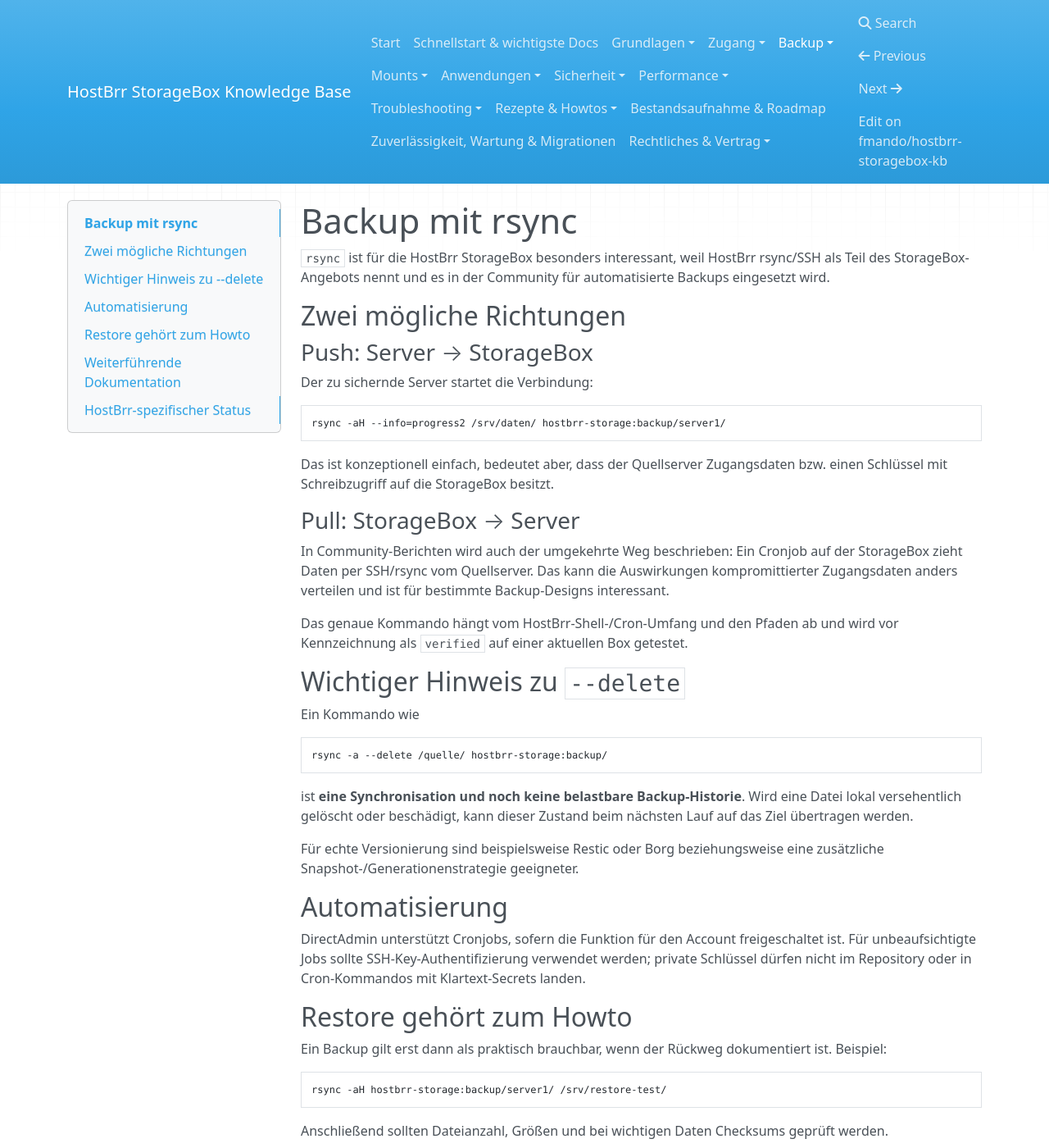
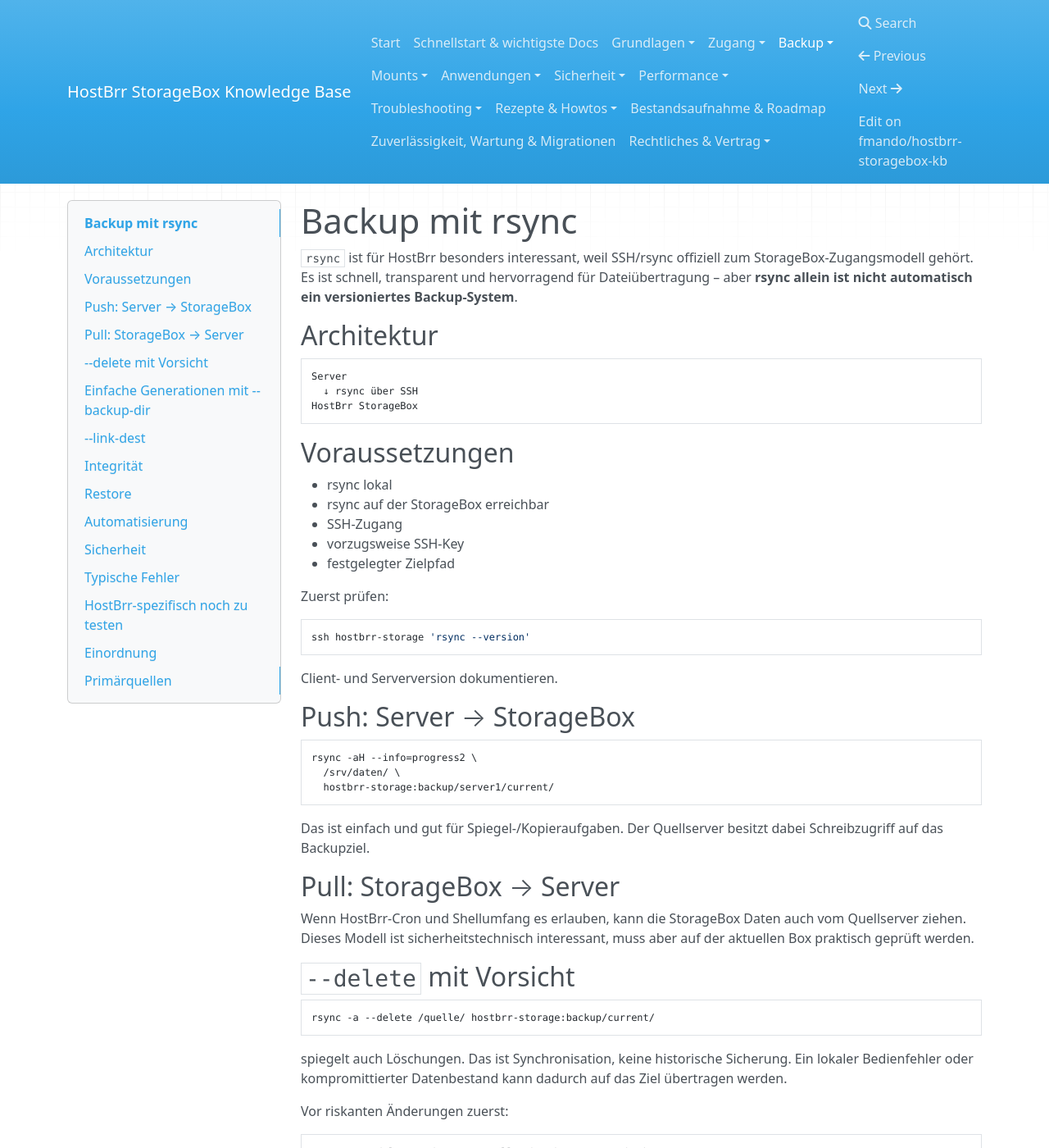
Before and after one commit to fmando/hostbrr-storagebox-kb, an MkDocs documentation site: the page built from docs/03-backup/rsync.md, in a window 1280 px wide and 1400 px high. Shown: the whole window at 82% size. Built offline with MkDocs 1.6.1, drawn with Linux system fonts in a browser that asks for light colours; nearby versions of some CDN libraries; some of the changed text lies outside the part shown.

Commit message:
Audit and expand rsync backup guide

````diff
--- a/docs/03-backup/rsync.md
+++ b/docs/03-backup/rsync.md
@@ -4,68 +4,159 @@
 status: community-reported
 last_reviewed: 2026-08-24
 ---
-
 # Backup mit rsync
 
-`rsync` ist für die HostBrr StorageBox besonders interessant, weil HostBrr rsync/SSH als Teil des StorageBox-Angebots nennt und es in der Community für automatisierte Backups eingesetzt wird.
+`rsync` ist für HostBrr besonders interessant, weil SSH/rsync offiziell zum StorageBox-Zugangsmodell gehört. Es ist schnell, transparent und hervorragend für Dateiübertragung – aber **rsync allein ist nicht automatisch ein versioniertes Backup-System**.
 
-## Zwei mögliche Richtungen
+## Architektur
 
-### Push: Server → StorageBox
+```text
+Server
+  ↓ rsync über SSH
+HostBrr StorageBox
+```
 
-Der zu sichernde Server startet die Verbindung:
+## Voraussetzungen
+
+- rsync lokal
+- rsync auf der StorageBox erreichbar
+- SSH-Zugang
+- vorzugsweise SSH-Key
+- festgelegter Zielpfad
+
+Zuerst prüfen:
 
 ```bash
-rsync -aH --info=progress2 /srv/daten/ hostbrr-storage:backup/server1/
+ssh hostbrr-storage 'rsync --version'
 ```
 
-Das ist konzeptionell einfach, bedeutet aber, dass der Quellserver Zugangsdaten bzw. einen Schlüssel mit Schreibzugriff auf die StorageBox besitzt.
+Client- und Serverversion dokumentieren.
 
-### Pull: StorageBox → Server
-
-In Community-Berichten wird auch der umgekehrte Weg beschrieben: Ein Cronjob auf der StorageBox zieht Daten per SSH/rsync vom Quellserver. Das kann die Auswirkungen kompromittierter Zugangsdaten anders verteilen und ist für bestimmte Backup-Designs interessant.
-
-Das genaue Kommando hängt vom HostBrr-Shell-/Cron-Umfang und den Pfaden ab und wird vor Kennzeichnung als `verified` auf einer aktuellen Box getestet.
-
-## Wichtiger Hinweis zu `--delete`
-
-Ein Kommando wie
+## Push: Server → StorageBox
 
 ```bash
-rsync -a --delete /quelle/ hostbrr-storage:backup/
+rsync -aH --info=progress2 \
+  /srv/daten/ \
+  hostbrr-storage:backup/server1/current/
 ```
 
-ist **eine Synchronisation und noch keine belastbare Backup-Historie**. Wird eine Datei lokal versehentlich gelöscht oder beschädigt, kann dieser Zustand beim nächsten Lauf auf das Ziel übertragen werden.
+Das ist einfach und gut für Spiegel-/Kopieraufgaben. Der Quellserver besitzt dabei Schreibzugriff auf das Backupziel.
 
-Für echte Versionierung sind beispielsweise Restic oder Borg beziehungsweise eine zusätzliche Snapshot-/Generationenstrategie geeigneter.
+## Pull: StorageBox → Server
+
+Wenn HostBrr-Cron und Shellumfang es erlauben, kann die StorageBox Daten auch vom Quellserver ziehen. Dieses Modell ist sicherheitstechnisch interessant, muss aber auf der aktuellen Box praktisch geprüft werden.
+
+## `--delete` mit Vorsicht
+
+```bash
+rsync -a --delete /quelle/ hostbrr-storage:backup/current/
+```
+
+spiegelt auch Löschungen. Das ist Synchronisation, keine historische Sicherung. Ein lokaler Bedienfehler oder kompromittierter Datenbestand kann dadurch auf das Ziel übertragen werden.
+
+Vor riskanten Änderungen zuerst:
+
+```bash
+rsync -a --delete --dry-run /quelle/ hostbrr-storage:backup/current/
+```
+
+## Einfache Generationen mit `--backup-dir`
+
+rsync kann ersetzte oder gelöschte Dateien in ein separates Verzeichnis verschieben:
+
+```bash
+STAMP=$(date +%F-%H%M)
+rsync -a --delete \
+  --backup \
+  --backup-dir="../versions/$STAMP" \
+  /srv/daten/ \
+  hostbrr-storage:backup/server1/current/
+```
+
+Damit entsteht eine einfache Historie. Sie ersetzt aber nicht automatisch die komfortablen Snapshot-, Retention- und Integritätsfunktionen von Restic/Kopia/Borg.
+
+## `--link-dest`
+
+rsync kann unveränderte Dateien über Hardlinks aus einer vorherigen Generation übernehmen. Das ermöglicht klassische Snapshot-Verzeichnisbäume mit geringem Mehrverbrauch.
+
+Ob dieses Modell auf HostBrr für große Backups sinnvoll und vollständig kompatibel ist, muss praktisch getestet werden – insbesondere Hardlink-Verhalten, Quota-Abrechnung und Performance bei sehr vielen Dateien.
+
+## Integrität
+
+rsync verifiziert übertragene Dateien während des Transfers. Für einen späteren Audit eines bereits vorhandenen Datenbestands kann ein checksum-basierter Vergleich sinnvoll sein:
+
+```bash
+rsync -aHnc /srv/daten/ hostbrr-storage:backup/server1/current/
+```
+
+`-c/--checksum` kann bei großen Datenbeständen teuer sein, da beide Seiten Dateiinhalte lesen müssen. Nicht bei jedem täglichen Lauf blind aktivieren.
+
+## Restore
+
+```bash
+mkdir -p /srv/restore-test
+rsync -aH \
+  hostbrr-storage:backup/server1/current/ \
+  /srv/restore-test/
+```
+
+Anschließend Anwendung, Dateirechte und bei kritischen Daten zusätzliche Checks prüfen.
 
 ## Automatisierung
 
-DirectAdmin unterstützt Cronjobs, sofern die Funktion für den Account freigeschaltet ist. Für unbeaufsichtigte Jobs sollte SSH-Key-Authentifizierung verwendet werden; private Schlüssel dürfen nicht im Repository oder in Cron-Kommandos mit Klartext-Secrets landen.
+Cron oder systemd timer eignen sich gut. Ein produktiver Job braucht mindestens:
 
-## Restore gehört zum Howto
+- Logging
+- Exit-Code-Auswertung
+- Fehlerbenachrichtigung
+- Schutz vor parallelen Läufen
+- gelegentlichen Restore-Test
 
-Ein Backup gilt erst dann als praktisch brauchbar, wenn der Rückweg dokumentiert ist. Beispiel:
+## Sicherheit
+
+rsync über SSH schützt den Transport, verschlüsselt die Dateien aber **nicht clientseitig auf dem Ziel**. Wer verschlüsselte Daten auf der StorageBox benötigt, sollte beispielsweise Restic/Kopia/Borg oder rclone crypt einsetzen.
+
+Ein kompromittierter Push-Server mit Schreib-/Löschrechten kann auch das rsync-Ziel verändern. Generationen helfen gegen Bedienfehler, ersetzen aber keine unabhängige Kopie.
+
+## Typische Fehler
+
+### `rsync: command not found`
+
+Serverseitige Verfügbarkeit und PATH prüfen:
 
 ```bash
-rsync -aH hostbrr-storage:backup/server1/ /srv/restore-test/
+ssh hostbrr-storage 'command -v rsync; rsync --version'
 ```
 
-Anschließend sollten Dateianzahl, Größen und bei wichtigen Daten Checksums geprüft werden.
+### Permission denied
 
-## Weiterführende Dokumentation
+Zielpfad, SSH-Key und Schreibrechte prüfen. Nicht automatisch mit großzügigeren Dateirechten lösen.
 
-- [rsync – offizielle Projektseite](https://rsync.samba.org/)
-- [rsync Manual](https://download.samba.org/pub/rsync/rsync.1)
-- [DirectAdmin Docs – Managing server over SSH](https://docs.directadmin.com/operation-system-level/os-general/managing-with-ssh.html)
-- [DirectAdmin Docs – Cronjobs](https://docs.directadmin.com/webservices/cronjobs.html)
+### `--link-dest` spart keinen Platz
 
-## HostBrr-spezifischer Status
+Hardlinks, Attribute, Pfade und HostBrr-Dateisystemverhalten prüfen. Erst nach Praxistest als empfohlene HostBrr-Strategie verwenden.
 
-| Punkt | Status |
-|---|---|
-| SSH/SFTP | offiziell angeboten |
-| rsync | offiziell angeboten |
-| rsync per SSH | Community-erprobt |
-| Cron auf StorageBox | Community-erprobt, Account-Freigabe prüfen |
-| Restore | noch selbst zu testen |
+## HostBrr-spezifisch noch zu testen
+
+- installierte rsync-Version 2 TB vs. 8 TB
+- Push und Pull
+- Cron auf der StorageBox
+- `--backup-dir`
+- `--link-dest` und Hardlinks
+- Quota-Verhalten von Hardlinks
+- `--checksum` bei großen Datenmengen
+- Restore mit Rechten/Zeitstempeln
+- 10.000+ kleine Dateien
+
+## Einordnung
+
+**Sehr gut für:** transparente Kopien, Spiegel, einfache Server-Transfers und selbst gebaute Generationen.
+
+**Weniger gut für:** Nutzer, die ohne eigene Skriptlogik Verschlüsselung, Deduplizierung, Snapshot-Retention und Repository-Verifikation wünschen. Dafür sind Restic oder Kopia meist einfacher.
+
+## Primärquellen
+
+- https://rsync.samba.org/
+- https://rsync.samba.org/ftp/rsync/rsync.1.html
+- https://docs.directadmin.com/operation-system-level/os-general/managing-with-ssh.html
+- https://docs.directadmin.com/webservices/cronjobs.html
````
